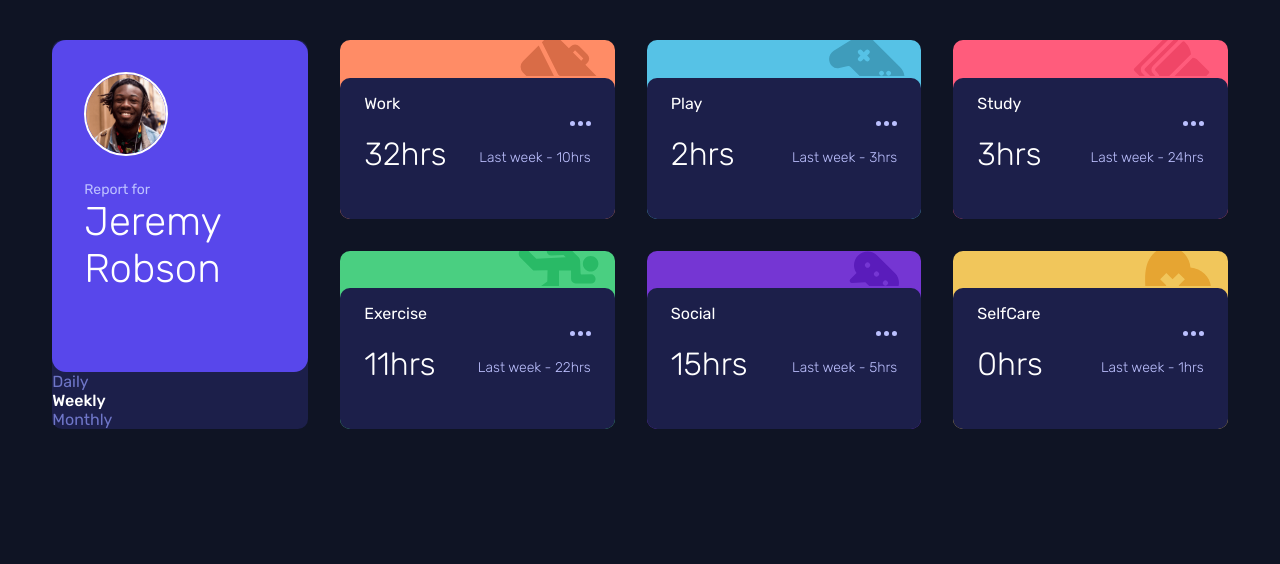
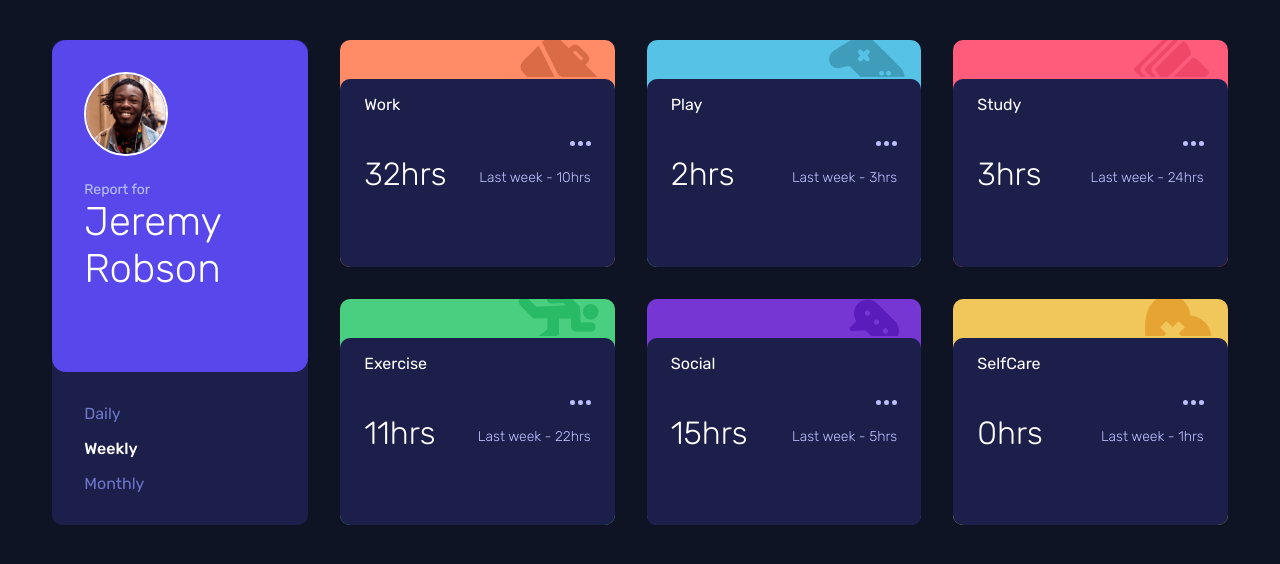
Before and after one commit to Sebosun/frontend-mentor-, a React (Vite) app: page / in a window 1280 px wide. Shown: the top 564 px of the page. Built offline with nearby package versions, Linux system fonts and the light colour scheme.

Commit message:
report card completed

```diff
--- a/src/components/Report.scss
+++ b/src/components/Report.scss
@@ -93,5 +93,15 @@
         margin-bottom: 25px;
       }
     }
+    &__list {
+      display: flex;
+      padding: 2em;
+      li {
+        margin-top: 1em;
+      }
+      li:first-child {
+        margin-top: 0em;
+      }
+    }
   }
 }
```
